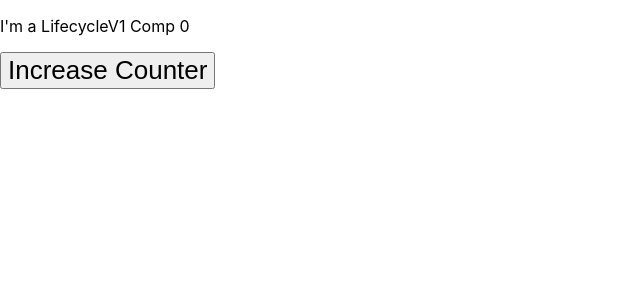
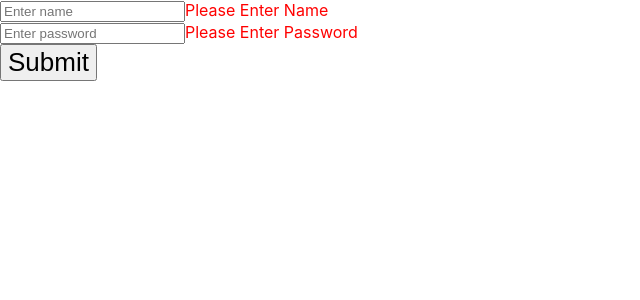
Before and after one commit to Aghazjunaid/VSS_Assignments, a React (Vite) app in the folder React Form/vite-project/: page / in a window 1280 px wide. Shown: the top 300 px of the page, without its empty margins (0-640 px from the left). Built offline with nearby package versions, Linux system fonts and the light colour scheme.

Commit message:
google signin form

```diff
--- a/React Form/vite-project/src/App.jsx
+++ b/React Form/vite-project/src/App.jsx
@@ -4,6 +4,8 @@ import Form from './components/Form/form';
 import FunctionalForm from './components/Form/functional-form';
 import Types from './components/UseEffect/Types';
 import LifecycleV1 from './components/Lifecycle Method/LifeCycle';
+import Level3 from './components/UseEffect/classLvl3';
+import GoogleForm from './components/Form/GoogleForm';
 
 function App() {
 
@@ -12,7 +14,9 @@ function App() {
     {/* <Form/> */}
     {/* <FunctionalForm/> */}
     {/* <Types/> */}
-    <LifecycleV1/>
+    {/* <LifecycleV1/> */}
+    {/* <Level3/> */}
+    <GoogleForm/>
     </>
   )
 }
--- /dev/null
+++ b/React Form/vite-project/src/components/Form/GoogleForm.jsx
@@ -0,0 +1,52 @@
+import React,{useEffect, useState} from "react"
+
+const GoogleForm = () => {
+    const [name, setName] = useState('')
+    const [password, setPassword] = useState('')
+    const [nameError, setNameError] = useState('')
+    const [passwordError, setPasswordError] = useState('')
+    const [passwordLengthError, setPasswordLengthError] = useState('')
+
+    useEffect(()=>{
+        if(name === ''){
+            setNameError("Please Enter Name")
+        }else{
+            setNameError("")
+        }
+    },[name])
+
+    useEffect(()=>{
+        if(password === ''){
+            setPasswordError("Please Enter Password")
+        }else{
+            setPasswordError("")
+        }
+    },[password])
+
+    function submitForm(){
+        if(password.length < 8){
+            setPasswordLengthError("Password must contains 8 character")
+        }else{
+            setPasswordLengthError('')
+            console.log({name,password})
+            setName('')
+            setPassword('')
+        }
+    }
+
+    return (
+        <>
+            <div>
+                <input type="text" placeholder="Enter name" value={name} onChange={(e) => setName(e.target.value)} />
+                <span style={{color:"red"}}>{nameError}</span>
+            </div>
+            <div>
+                <input type="text" placeholder="Enter password" value={password} onChange={(e) => setPassword(e.target.value)} />
+                <span style={{color:"red"}}>{passwordError}{passwordLengthError}</span>
+            </div>
+            <button onClick={submitForm}>Submit</button>
+        </>
+    )
+}
+
+export default GoogleForm
--- /dev/null
+++ b/React Form/vite-project/src/components/UseEffect/classLvl3.jsx
@@ -0,0 +1,58 @@
+import React from "react";
+class Level3 extends React.Component {
+  state = {
+    name: "Ankit",
+    city: "Indore",
+  };
+
+  componentDidMount() {
+    console.log("I'm componentDidMount");
+    setTimeout(() => {
+      this.setState({ name: "Sanskrati" }, () => {
+        //
+      });
+    }, 3000);
+  }
+
+  componentWillUnmount() {
+    console.log("Bye bye from L3 V1");
+  }
+
+  //nextState have updated state value
+  shouldComponentUpdate(nextProps, nextState) {
+    console.log({ nextProps, nextState });
+    if (nextState.name !== this.state.name) { //will render only when name is changing and in case of city it is not rendering
+      return true;
+    }
+    return false;
+  }
+
+  render() {
+    console.log("I'm rendering");
+    return (
+      <>
+        <p>
+          My name is : {this.state.name} &amp; city is {this.state.city}
+        </p>
+        <div>
+          <input
+            type="text"
+            value={this.state.name}
+            onChange={(e) => {
+              this.setState({ name: e.target.value });
+            }}
+          />
+          <input
+            type="text"
+            value={this.state.city}
+            onChange={(e) => {
+              this.setState({ city: e.target.value });
+            }}
+          />
+        </div>
+      </>
+    );
+  }
+}
+
+export default Level3;
```
